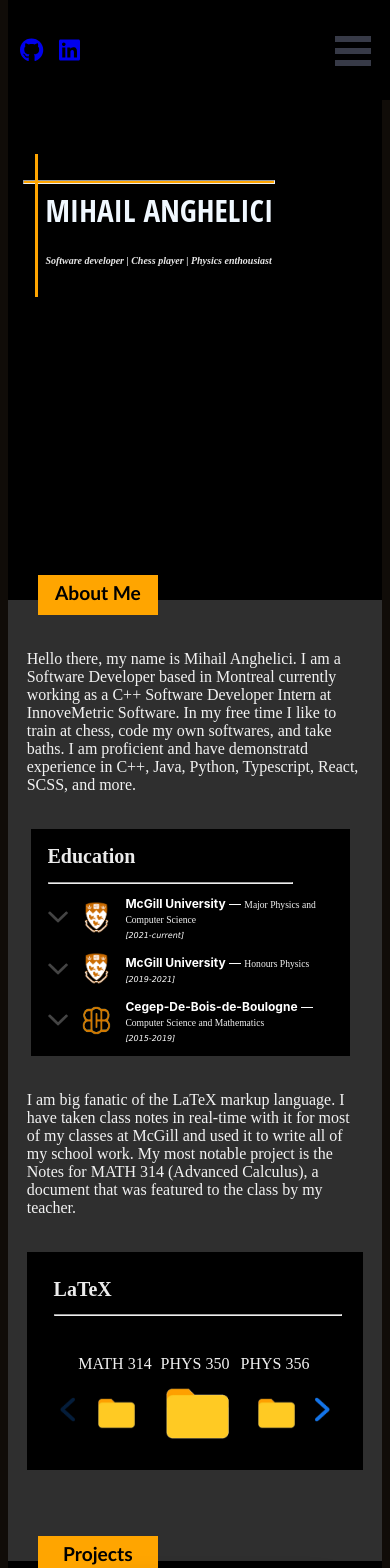
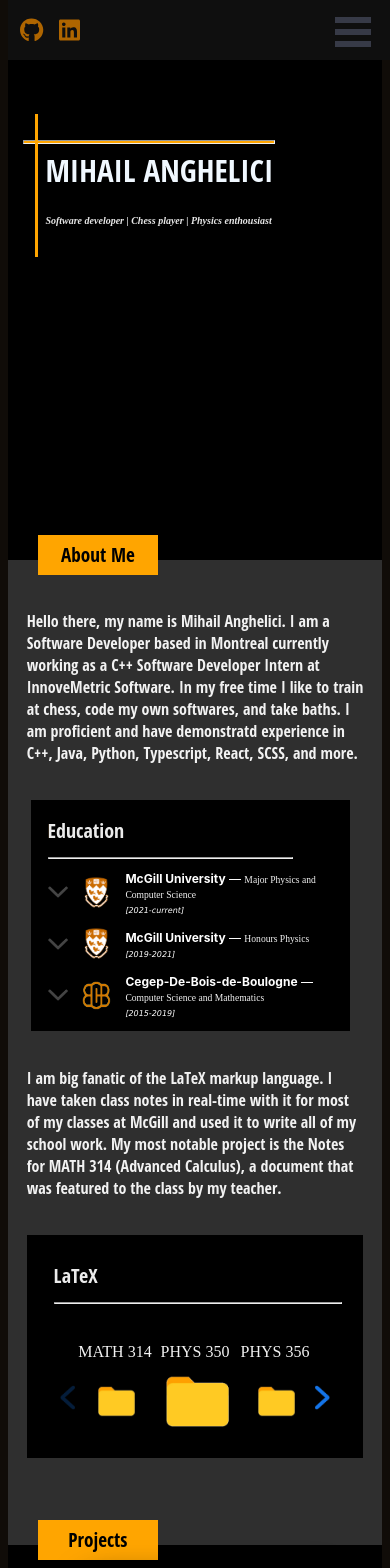
Before and after one commit to hexaquarks/portfolio, a React (Create React App) app: page / in a window 390 px wide. Shown: the top 1568 px of the page. Built offline with nearby package versions, Linux system fonts and the light colour scheme.

Commit message:
small adjustments and font changes

```diff
--- a/src/App.scss
+++ b/src/App.scss
@@ -34,10 +34,10 @@ font-family: source-code-pro, Menlo, Monaco, Consolas, 'Courier New',
     left: clamp(8%, 2vw, 15%);
     width: clamp(120px, 20vw, 200px);
     height: clamp(40px, 3vw, 100px);
-    background-color: orange;
+    background-color: #ffa500;
     color: black;
     text-align: center;
-    font-family: Futura, "Trebuchet MS", Arial, sans-serif;
+    font-family: 'Open Sans Condensed', sans-serif;
 }
 
 .secondPage {
@@ -77,8 +77,8 @@ font-family: source-code-pro, Menlo, Monaco, Consolas, 'Courier New',
     position: fixed;
     top: 0;
     width: 100%;
-    height: 100px;
-    background-color: black;
+    height: 60px;
+    background-color: rgb(43, 42, 42);
     margin: 0 auto;
     display: none;
     z-index: 999;
@@ -97,7 +97,7 @@ h3 {
     width: 36px;
     height: 30px;
     right: 5%;
-    top: 36px;
+    top: 2%;
   }
 
   /* Color/shape of burger icon bars */
@@ -107,7 +107,7 @@ h3 {
 
   /* Color/shape of burger icon bars on hover*/
   .bm-burger-bars-hover {
-    background: #a90000;
+    background: #b76003;
   }
 
   /* Position and sizing of clickable cross button */
@@ -167,5 +167,5 @@ h3 {
     .top {
         display: block;
     }
-    .coverPage { margin-top: 100px; }
+    .coverPage { margin-top: 60px; }
 }
--- a/src/components/about/About.module.scss
+++ b/src/components/about/About.module.scss
@@ -13,6 +13,7 @@
 
     .descriptionHeader {
         grid-area: 1 / 1 / 2 / 5;
+        font-family: 'Open Sans Condensed', sans-serif;
     }
 
     span {
@@ -63,7 +64,7 @@
 
         & > div > h2 {
             width: 10ch;
-            font-family: 'Playfair Display', serif;
+            font-family: 'Open Sans Condensed', sans-serif;
             font-size: clamp(20px, 3vw, 35px);
             background: linear-gradient(to right, #e98f29, #c69c6d 50%, rgb(235,235,235) 50%);
             background-clip: text;
@@ -82,6 +83,7 @@
     }
     .latexDescription {
         grid-area: 3 / 1 / 4 / 3;
+        font-family: 'Open Sans Condensed', sans-serif;
     }
 
     .descriptionHeader, .educationDescription, .latexDescription {
@@ -101,7 +103,7 @@
             width: 10ch;
             padding-left: 8%;
             // margin-left: 5%;
-            font-family: 'Playfair Display', serif;
+            font-family: 'Open Sans Condensed', sans-serif;
             font-size: clamp(20px, 3vw, 35px);
             background: linear-gradient(to right, #e98f29, #c69c6d 50%, rgb(235,235,235) 50%);
             background-clip: text;
--- a/src/components/navbars/Navbars.module.scss
+++ b/src/components/navbars/Navbars.module.scss
@@ -23,7 +23,7 @@
 
 .topNavbarContainer {
     width: 100vw;
-    background-color: black;
+    background-color: rgb(15, 15, 15);
     height: fit-content;
 
     display: flex;
@@ -37,13 +37,14 @@
         .icon {
             font-size: clamp(1.5rem, 2vw, 2.2rem);
             margin: 10% 10% 10% 10%;
+            color: rgb(174, 101, 0);
         }
     }
 
     .itemsRight {
         align-self: flex-end;
         width: 100px;
-        height: 100px;
+        height: 60px;
         .sideBarSelection {
             width: 50vh;
             // margin-top: 10%;
@@ -89,3 +90,7 @@
         }
     }
 }
+
+@media (max-width: 875px) {
+    .bottomNavbarContainer { margin-left: 38%; }
+}
--- a/src/components/projects/Projects.module.scss
+++ b/src/components/projects/Projects.module.scss
@@ -37,7 +37,7 @@
           top: -50px;
           left: 0px;
           font-size: clamp(27px, 2vw, 35px);
-          font-family: 'Playfair Display', serif;
+          font-family: 'Open Sans Condensed', sans-serif;
 
           color: #f35626;
           background-image: -webkit-linear-gradient(92deg, #ec3a04, #f0ba0a);
@@ -215,5 +215,4 @@
         img {opacity: unset;}
       }
   }
-  .container {margin-bottom: 20%; }
 }
```
